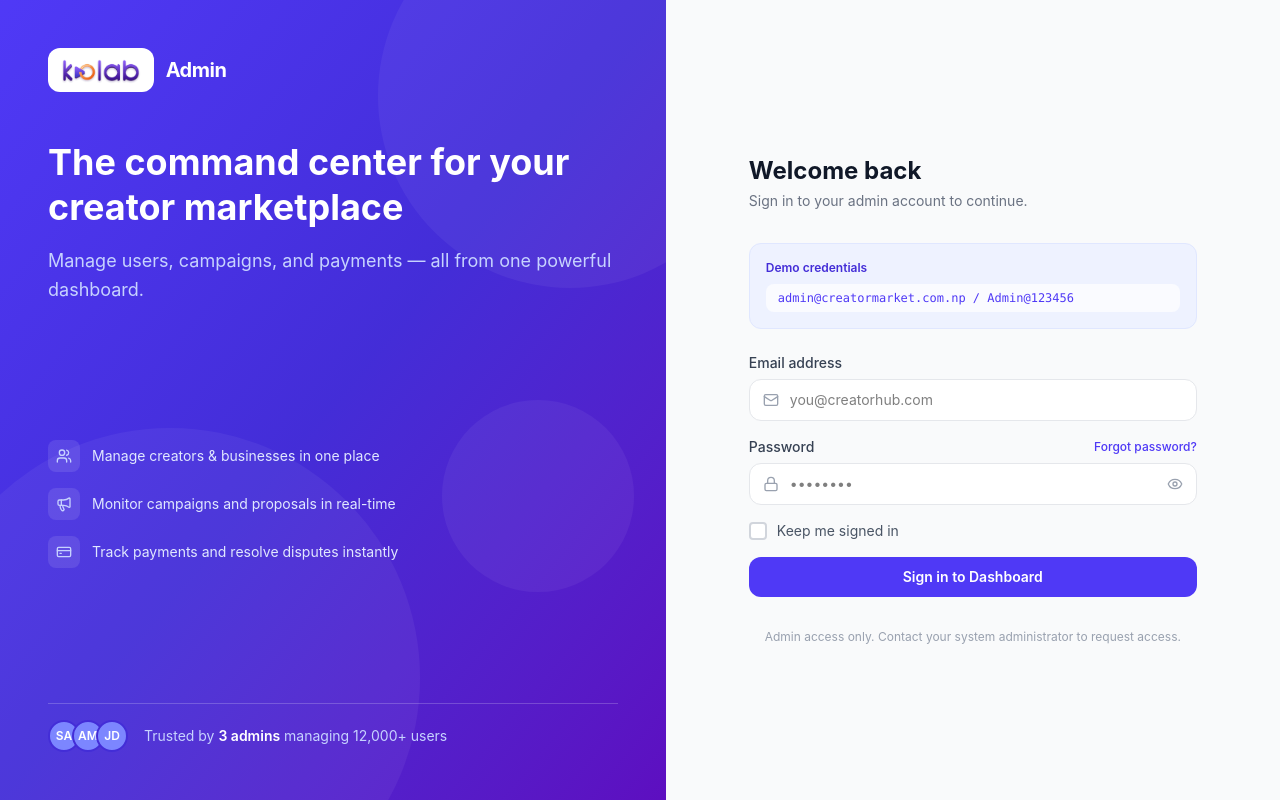
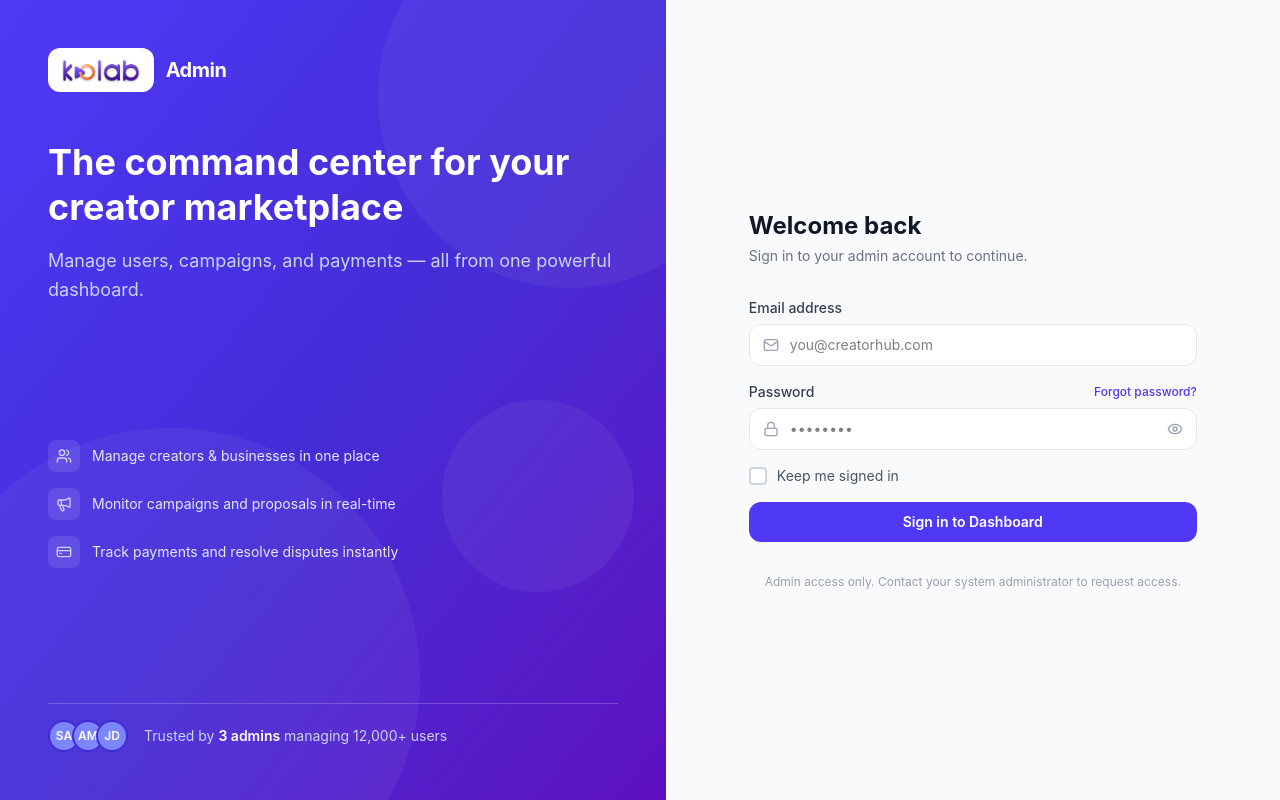
Before and after one commit to sundarban1/creator-marketplace, a React (Vite) app in the folder web/: page /login in a window 1280 px wide. Built offline with nearby package versions, Linux system fonts and the light colour scheme; no server answers.

Commit message:
remove admin cred from login page

```diff
--- a/web/src/pages/Login.tsx
+++ b/web/src/pages/Login.tsx
@@ -49,13 +49,6 @@ export function Login() {
     } finally {
       setLoading(false);
     }
-  }
-
-  function fillDemo(e: React.MouseEvent, demoEmail: string, demoPass: string) {
-    e.preventDefault();
-    setEmail(demoEmail);
-    setPassword(demoPass);
-    setError('');
   }
 
   return (
@@ -118,19 +111,6 @@ export function Login() {
           <div className="mb-8">
             <h2 className="text-2xl font-bold text-gray-900">Welcome back</h2>
             <p className="text-gray-500 mt-1 text-sm">Sign in to your admin account to continue.</p>
-          </div>
-
-          {/* Demo credentials banner */}
-          <div className="mb-6 p-4 bg-indigo-50 border border-indigo-100 rounded-xl">
-            <p className="text-xs font-semibold text-indigo-700 mb-2">Demo credentials</p>
-            <div className="space-y-1.5">
-              <button
-                onClick={(e) => fillDemo(e, 'admin@creatormarket.com.np', 'Admin@123456')}
-                className="w-full text-left text-xs text-indigo-600 hover:text-indigo-800 font-mono bg-white/70 hover:bg-white px-3 py-1.5 rounded-lg transition-colors"
-              >
-                admin@creatormarket.com.np / Admin@123456
-              </button>
-            </div>
           </div>
 
           {/* Form */}
```
